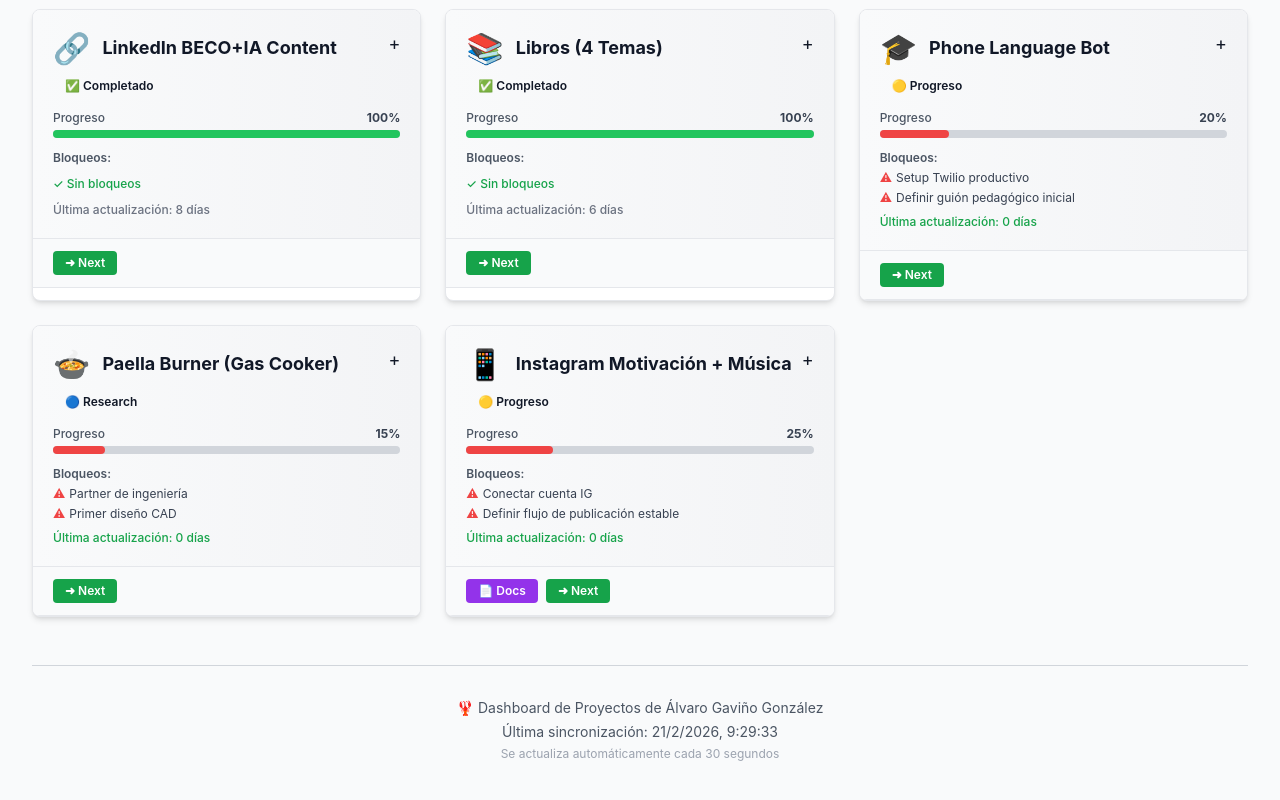
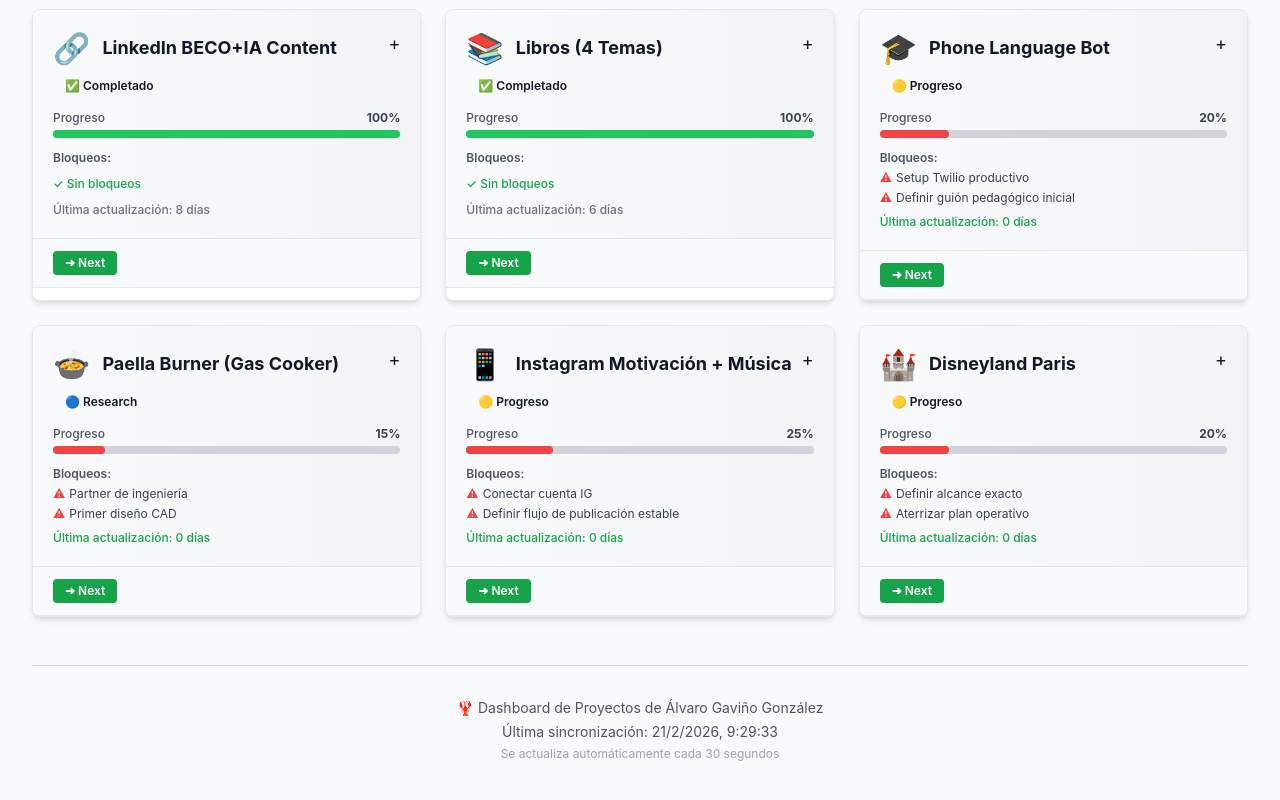
Before and after one commit to agavino1/projects-dashboard, a Next.js app: page / in a window 1280 px wide. Shown: the part 954-1754 px from the top of the page. Built offline with nearby package versions, Linux system fonts and the light colour scheme.

Commit message:
Add missing projects to both defaults and runtime dataset, including Disneyland Paris

```diff
--- a/data/projects-data.json
+++ b/data/projects-data.json
@@ -133,7 +133,7 @@
       "status": "progress",
       "category": "product",
       "progress": 20,
-      "description": "Clases de inglés automatizadas por teléfono (IVR) para inmigrantes en USA. Stack: Twilio + Claude + Node.js. MVP 2-4 semanas.",
+      "description": "Clases de inglés automatizadas por teléfono (IVR) para inmigrantes en USA. Stack: Twilio + Claude + Node.js.",
       "blockers": [
         "Setup Twilio productivo",
         "Definir guión pedagógico inicial"
@@ -174,8 +174,24 @@
       ],
       "lastUpdated": "0 días",
       "links": {
-        "docs": "https://projects-dashboard-720707023248.europe-west1.run.app",
         "nextStep": "Publicar primer lote (semana 1) con revisión humana"
+      }
+    },
+    {
+      "id": "disneyland-paris",
+      "emoji": "🏰",
+      "name": "Disneyland Paris",
+      "status": "progress",
+      "category": "product",
+      "progress": 20,
+      "description": "Proyecto Disneyland Paris (planning/ejecución) para organizar próximos pasos y seguimiento.",
+      "blockers": [
+        "Definir alcance exacto",
+        "Aterrizar plan operativo"
+      ],
+      "lastUpdated": "0 días",
+      "links": {
+        "nextStep": "Definir objetivos y entregables de la siguiente iteración"
       }
     }
   ],
--- a/data/projects.ts
+++ b/data/projects.ts
@@ -138,6 +138,62 @@
       docs: 'https://docs.google.com/drive/folders/example',
       nextStep: 'Álvaro elige libro para comenzar',
     }
+  },
+  {
+    id: 'phone-language-bot',
+    emoji: '🎓',
+    name: 'Phone Language Bot',
+    status: 'progress',
+    category: 'product',
+    progress: 20,
+    description: 'Clases de inglés automatizadas por teléfono (IVR) para inmigrantes en USA. Stack: Twilio + Claude + Node.js.',
+    blockers: ['Setup Twilio productivo', 'Definir guión pedagógico inicial'],
+    lastUpdated: '0 días',
+    links: {
+      nextStep: 'Cerrar setup Twilio y lanzar MVP controlado',
+    }
+  },
+  {
+    id: 'paella-burner',
+    emoji: '🍲',
+    name: 'Paella Burner (Gas Cooker)',
+    status: 'research',
+    category: 'product',
+    progress: 15,
+    description: 'Quemador premium exterior con auto-nivelación y protección de viento. En fase de investigación y diseño de prototipo.',
+    blockers: ['Partner de ingeniería', 'Primer diseño CAD'],
+    lastUpdated: '0 días',
+    links: {
+      nextStep: 'Definir especificaciones técnicas y validación de prototipo',
+    }
+  },
+  {
+    id: 'instagram-motivation',
+    emoji: '📱',
+    name: 'Instagram Motivación + Música',
+    status: 'progress',
+    category: 'content',
+    progress: 25,
+    description: 'Nueva cuenta de contenido motivacional con música potente. Pipeline con aprobación manual antes de publicar.',
+    blockers: ['Conectar cuenta IG', 'Definir flujo de publicación estable'],
+    lastUpdated: '0 días',
+    links: {
+      nextStep: 'Publicar primer lote (semana 1) con revisión humana',
+    }
+  },
+  {
+    id: 'disneyland-paris',
+    emoji: '🏰',
+    name: 'Disneyland Paris',
+    status: 'progress',
+    category: 'product',
+    progress: 20,
+    description: 'Proyecto Disneyland Paris (planning/ejecución) para organizar próximos pasos y seguimiento.',
+    blockers: ['Definir alcance exacto', 'Aterrizar plan operativo'],
+    lastUpdated: '0 días',
+    links: {
+      nextStep: 'Definir objetivos y entregables de la siguiente iteración',
+    }
   }
 ];
 
```
